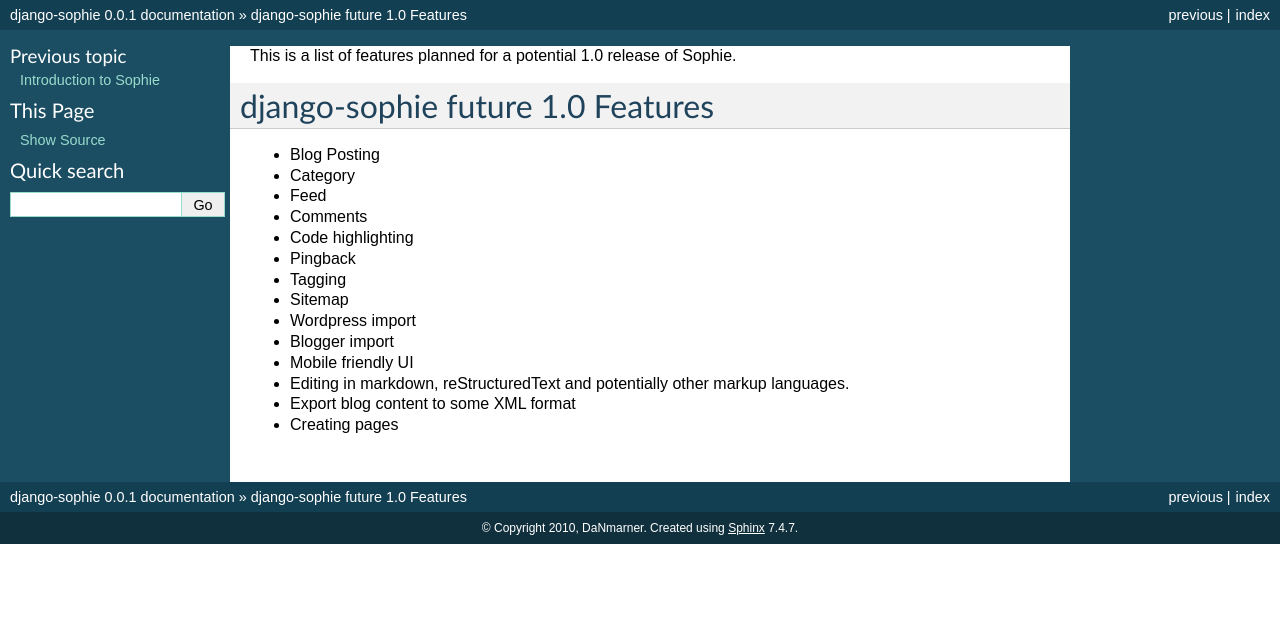
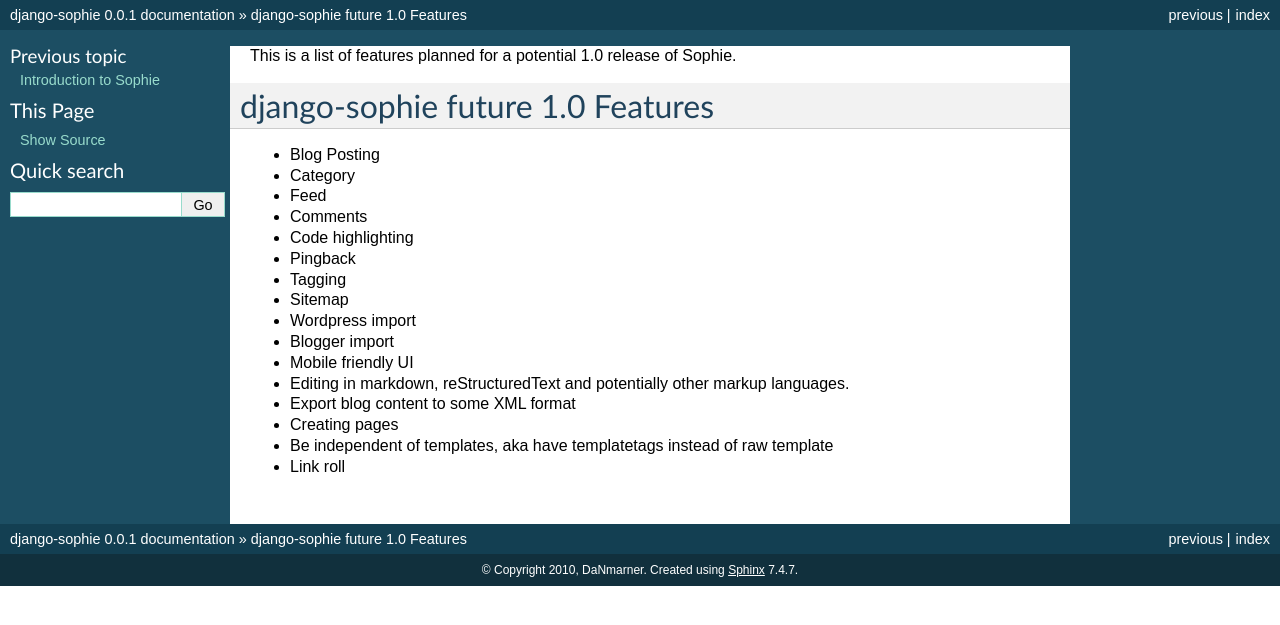
Before and after one commit to dduan/django-sophie, a Sphinx documentation site: the page built from docs/roadmap.txt, in a window 1280 px wide. Shown: the top 625 px of the page. Built offline with Sphinx 7.4.7, drawn with Linux system fonts in a browser that asks for light colours.

Commit message:
more in roadmap

```diff
--- a/docs/roadmap.txt
+++ b/docs/roadmap.txt
@@ -18,3 +18,5 @@
     and potentially other markup languages.
 *   Export blog content to some XML format
 *   Creating pages
+*   Be independent of templates, aka have templatetags instead of raw template
+*   Link roll
```
